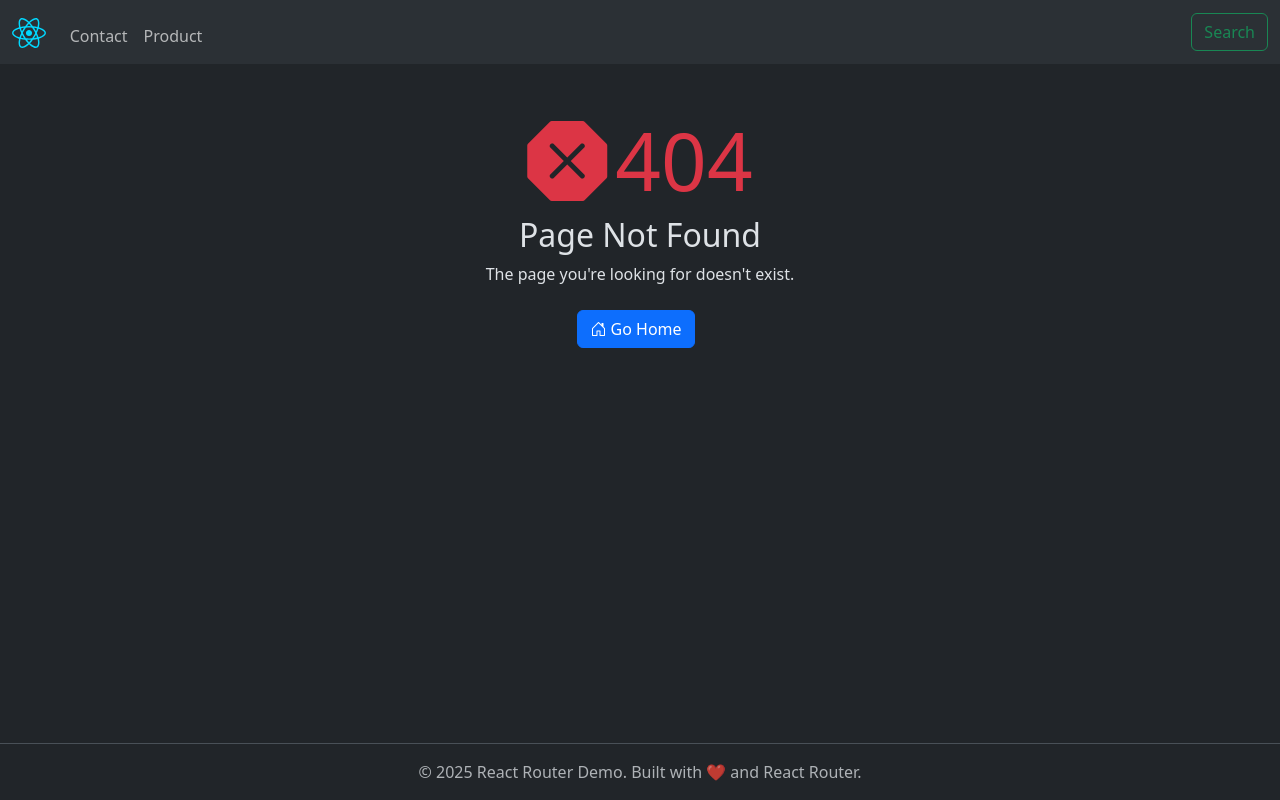
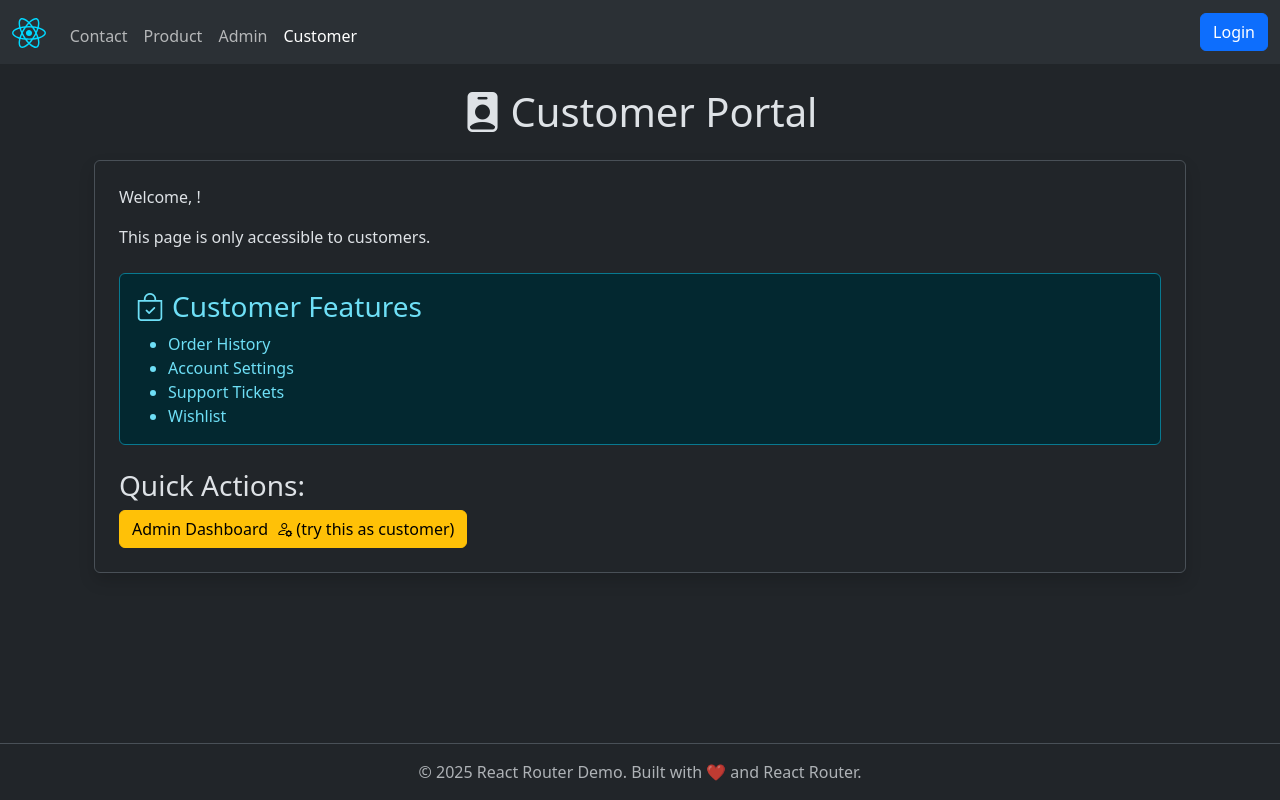
Before and after one commit to sdmule/RouteOPedia, a React (Vite) app in the folder routeopedia/: page /customer in a window 1280 px wide. Before the commit this address had no page. Built offline with nearby package versions, Linux system fonts and the light colour scheme.

Commit message:
Add Login component

```diff
--- a/routeopedia/src/layouts/MainLayout.jsx
+++ b/routeopedia/src/layouts/MainLayout.jsx
@@ -31,12 +31,22 @@
                 Product
               </NavLink>
             </li>
+            <li className="nav-item">
+              <NavLink className="nav-link" to="/admin">
+                Admin
+              </NavLink>
+            </li>
+            <li className="nav-item">
+              <NavLink className="nav-link" to="/customer">
+                Customer
+              </NavLink>
+            </li>
           </ul>
-          <form className="d-flex" role="search">
-            <button className="btn btn-outline-success" type="submit">
-              Search
-            </button>
-          </form>
+          <div className="d-flex align-items-center gap-2">
+            <NavLink className="btn btn-primary" to="/login">
+              Login
+            </NavLink>
+          </div>
         </div>
       </div>
     </nav>
--- /dev/null
+++ b/routeopedia/src/pages/admin/AdminPortal.jsx
@@ -0,0 +1,31 @@
+function AdminPortal() {
+  return (
+    <div className="container py-4">
+      <h1 className="text-center mb-4">
+        <i className="bi bi-person-gear me-2"></i>Admin Portal
+      </h1>
+      <div className="border rounded shadow p-4">
+        <p>Welcome, !</p>
+        <p>This page is only accessible to admins.</p>
+        <div className="alert alert-danger mt-4">
+          <h3>
+            <i className="bi bi-tools me-2"></i>Admin Features
+          </h3>
+          <ul className="mb-0">
+            <li>User Management</li>
+            <li>System Settings</li>
+            <li>Analytics Dashboard</li>
+            <li>Content Moderation</li>
+          </ul>
+        </div>
+        <h3 className="mt-4">Quick Actions:</h3>
+        <a href="#" className="btn btn-warning">
+          Customer Portal <i className="bi bi-person-badge ms-1"></i> (try this
+          as admin)
+        </a>
+      </div>
+    </div>
+  );
+}
+
+export default AdminPortal;
--- /dev/null
+++ b/routeopedia/src/pages/auth/Login.jsx
@@ -0,0 +1,32 @@
+function Login() {
+  return (
+    <div className="container p-4">
+      <div className="row justify-content-center">
+        <div className="col-md-6 col-lg-4 border rounded p-4 shadow-sm">
+          <div className="text-center py-5">
+            <h1 className="mb-4">
+              <i className="bi bi-shield-lock-fill me-2"></i>
+              Login
+            </h1>
+            <p className="text-muted mb-4">
+              Choose your role for demo purposes:
+            </p>
+
+            <div className="d-grid gap-3 mb-4">
+              <button className="btn btn-danger btn-lg">
+                <i className="bi bi-person-gear me-2"></i>
+                Login as Admin
+              </button>
+              <button className="btn btn-primary btn-lg">
+                <i className="bi bi-person-circle me-2"></i>
+                Login as Customer
+              </button>
+            </div>
+          </div>
+        </div>
+      </div>
+    </div>
+  );
+}
+
+export default Login;
--- /dev/null
+++ b/routeopedia/src/pages/customer/CustomerPortal.jsx
@@ -0,0 +1,31 @@
+function CustomerPortal() {
+  return (
+    <div className="container py-4">
+      <h1 className="text-center mb-4">
+        <i className="bi bi-person-badge-fill me-2"></i>Customer Portal
+      </h1>
+      <div className="border rounded shadow p-4">
+        <p>Welcome, !</p>
+        <p>This page is only accessible to customers.</p>
+        <div className="alert alert-info mt-4">
+          <h3>
+            <i className="bi bi-bag-check me-2"></i>Customer Features
+          </h3>
+          <ul className="mb-0">
+            <li>Order History</li>
+            <li>Account Settings</li>
+            <li>Support Tickets</li>
+            <li>Wishlist</li>
+          </ul>
+        </div>
+        <h3 className="mt-4">Quick Actions:</h3>
+        <a href="#" className="btn btn-warning">
+          Admin Dashboard <i className="bi bi-person-gear ms-1"></i> (try this
+          as customer)
+        </a>
+      </div>
+    </div>
+  );
+}
+
+export default CustomerPortal;
--- a/routeopedia/src/routes/AppRouter.jsx
+++ b/routeopedia/src/routes/AppRouter.jsx
@@ -8,6 +8,9 @@
 import Electronics from "../pages/product/productCategory/Electronics";
 import Clothing from "../pages/product/productCategory/Clothing";
 import Books from "../pages/product/productCategory/Books";
+import Login from "../pages/auth/Login";
+import AdminPortal from "../pages/admin/AdminPortal";
+import CustomerPortal from "../pages/customer/CustomerPortal";
 
 function AppRouter() {
   return (
@@ -21,6 +24,9 @@
         <Route path="books" element={<Books />} />
       </Route>
       <Route path="/products/item/:id" element={<ProductDetail />} />
+      <Route path="/login" element={<Login />} />
+      <Route path="/admin" element={<AdminPortal />} />
+      <Route path="/customer" element={<CustomerPortal />} />
       <Route path="*" element={<NotFound />} />
     </Routes>
   );
```
